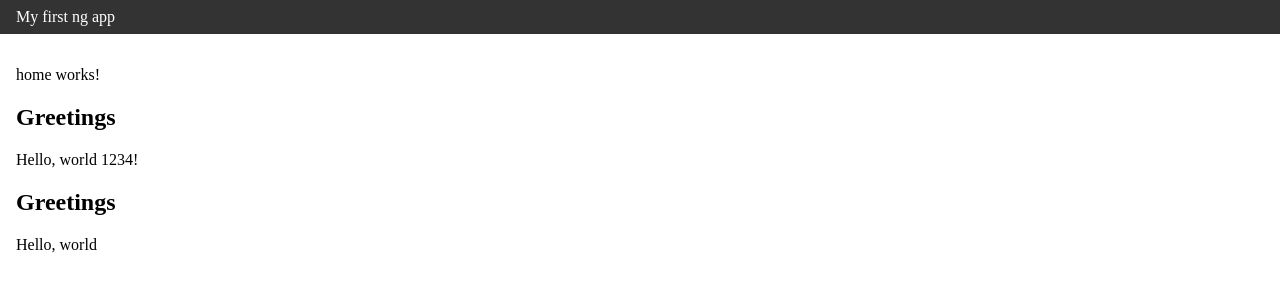
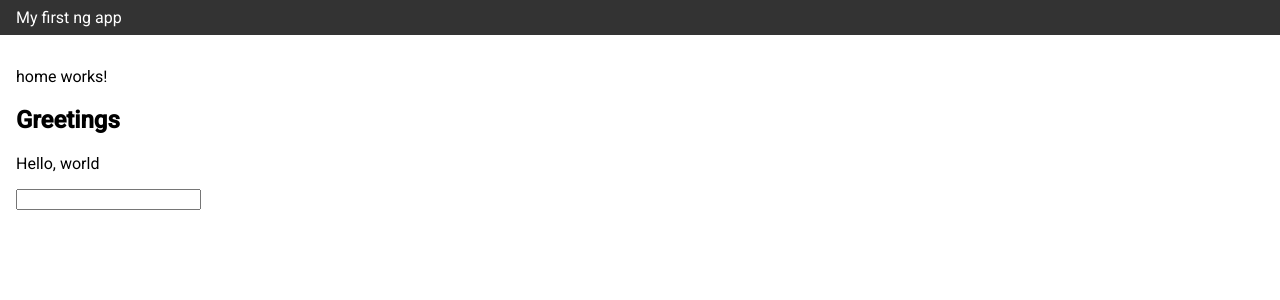
Before and after one commit to armank8/angular-playground, an Angular app in the folder first-ng-app/: page / in a window 1280 px wide. Shown: the top 300 px of the page. Built offline with nearby package versions, Linux system fonts and the light colour scheme.

Commit message:
event listener

```diff
--- a/first-ng-app/angular.json
+++ b/first-ng-app/angular.json
@@ -33,6 +33,7 @@
               }
             ],
             "styles": [
+              "@angular/material/prebuilt-themes/azure-blue.css",
               "src/styles.scss"
             ],
             "scripts": []
@@ -92,6 +93,7 @@
               }
             ],
             "styles": [
+              "@angular/material/prebuilt-themes/azure-blue.css",
               "src/styles.scss"
             ],
             "scripts": []
--- a/first-ng-app/package.json
+++ b/first-ng-app/package.json
@@ -11,10 +11,12 @@
   "private": true,
   "dependencies": {
     "@angular/animations": "^19.0.0",
+    "@angular/cdk": "^19.0.4",
     "@angular/common": "^19.0.0",
     "@angular/compiler": "^19.0.0",
     "@angular/core": "^19.0.0",
     "@angular/forms": "^19.0.0",
+    "@angular/material": "^19.0.4",
     "@angular/platform-browser": "^19.0.0",
     "@angular/platform-browser-dynamic": "^19.0.0",
     "@angular/router": "^19.0.0",
--- a/first-ng-app/src/app/app.config.ts
+++ b/first-ng-app/src/app/app.config.ts
@@ -2,7 +2,8 @@
 import { provideRouter } from '@angular/router';
 
 import { routes } from './app.routes';
+import { provideAnimationsAsync } from '@angular/platform-browser/animations/async';
 
 export const appConfig: ApplicationConfig = {
-  providers: [provideZoneChangeDetection({ eventCoalescing: true }), provideRouter(routes)]
+  providers: [provideZoneChangeDetection({ eventCoalescing: true }), provideRouter(routes), provideAnimationsAsync()]
 };
--- a/first-ng-app/src/app/home/home.component.html
+++ b/first-ng-app/src/app/home/home.component.html
@@ -1,3 +1,5 @@
 <p>home works!</p>
-<app-greetings [message]="'Hello, world 1234!'" />
+<!-- <app-greetings [message]="'Hello, world 1234!'" /> -->
 <app-greetings [message]="homeMessage()" />
+
+<input type="text" (keyup)="keyUpHandler($event)">
--- a/first-ng-app/src/app/home/home.component.ts
+++ b/first-ng-app/src/app/home/home.component.ts
@@ -9,4 +9,7 @@
 })
 export class HomeComponent {
   homeMessage = signal('Hello, world');
+  keyUpHandler(event: KeyboardEvent) {
+    console.log(`User typed ${event.key}`);
+  }
 }
--- a/first-ng-app/src/index.html
+++ b/first-ng-app/src/index.html
@@ -6,8 +6,10 @@
   <base href="/">
   <meta name="viewport" content="width=device-width, initial-scale=1">
   <link rel="icon" type="image/x-icon" href="favicon.ico">
+  <link href="https://fonts.googleapis.com/css2?family=Roboto:wght@300;400;500&display=swap" rel="stylesheet">
+  <link href="https://fonts.googleapis.com/icon?family=Material+Icons" rel="stylesheet">
 </head>
-<body>
+<body class="mat-typography">
   <app-root></app-root>
 </body>
 </html>
--- a/first-ng-app/src/styles.scss
+++ b/first-ng-app/src/styles.scss
@@ -17,3 +17,6 @@
   padding-block: 8px;
   color: white;
 }
+
+html, body { height: 100%; }
+body { margin: 0; font-family: Roboto, "Helvetica Neue", sans-serif; }
```
Also changed, not shown: 1 other file (tests, documents, lock files or other folders).
